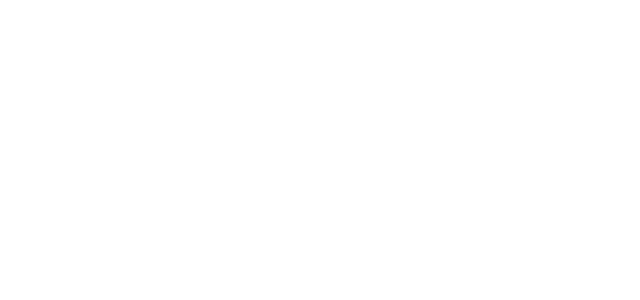
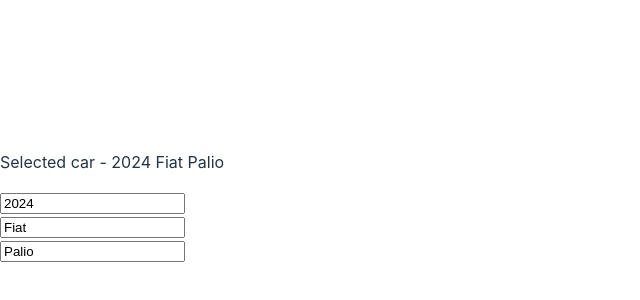
Before and after one commit to joaosucupira/studying-react, a React (Vite) app in the folder my-react-app/: page / in a window 1280 px wide. Shown: the part 202-502 px from the top of the page, without its empty margins (0-640 px from the left). Built offline with nearby package versions, Linux system fonts and the light colour scheme.

Commit message:
CarObject - event handler com objetos

```diff
--- a/my-react-app/src/App.jsx
+++ b/my-react-app/src/App.jsx
@@ -7,12 +7,13 @@
 // import Counter from "./Counter";
 // import OnChange from "./OnChange";
 // import ColorPicker from "./ColorPicker";
+import CarObject from "./CarObject.jsx";
 
 function App() {
 
   return (
     <>
-
+      <CarObject/>
     </>
   );
  }
--- /dev/null
+++ b/my-react-app/src/CarObject.jsx
@@ -0,0 +1,36 @@
+// Como atualizar o estado de um objeto
+
+import React, { useState } from 'react';
+
+function CarObject(){
+
+    const [car, setCar] = useState({
+        year: 2024,
+        make: "Fiat",
+        model: "Palio",
+    });
+
+    function handleCarYear(event){
+        // Sintaxe da instância do objeto dentro do event
+        setCar({...car, year: event.target.value});
+    }
+    function handleCarMake(event){
+        setCar({...car, make: event.target.value});
+    }
+    function handleCarModel(event){
+        setCar({...car, model: event.target.value});
+    }
+
+    return(
+        <>
+            <div>
+                <p>Selected car - {car.year} {car.make} {car.model}</p>
+                <input value={car.year} onChange={handleCarYear} type="number" /><br />
+                <input value={car.make} onChange={handleCarMake} type="text" /><br />
+                <input value={car.model} onChange={handleCarModel} type="text" /><br />
+            </div>
+        </>
+    );
+}
+
+export default CarObject
```
Also changed, not shown: my-react-app/src/Counter.jsx (+9 -2 lines).
